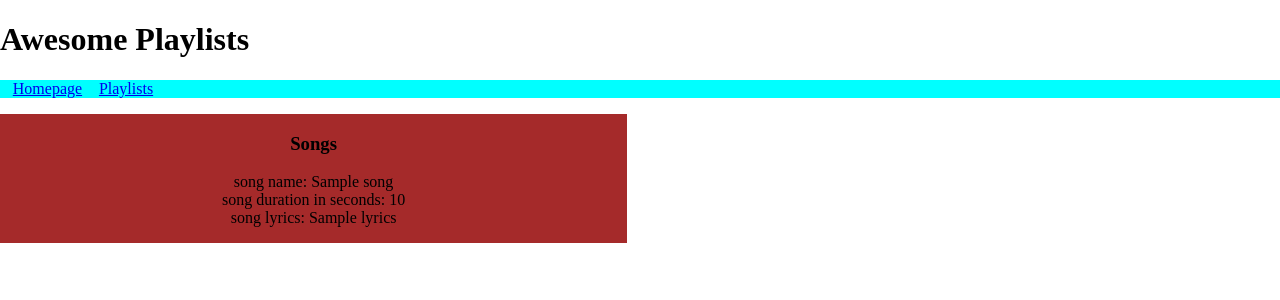
After one commit to RowinBodie/Jukebox, a CodeIgniter 4 app: template htdocs/app/Views/songDetail.php in a window 1280 px wide. The commit adds this page. Shown: the top 300 px of the page. Run offline with PHP 8.4 and a stand-in for CodeIgniter, Linux system fonts and the light colour scheme; the template is opened without the code that fills it: most values are stand-ins (such as "Sample title", 1, 10 or a date in 2020); some libraries are stand-ins or nearby versions.

Commit message:
Songs Description added
page made for songs description and started working on the queue

```diff
--- a/htdocs/app/Config/Routes.php
+++ b/htdocs/app/Config/Routes.php
@@ -38,6 +38,7 @@ $routes->setAutoRoute(true);
 $routes->get('/', 'Home::loadGeneralPage');
 $routes->get("playlists", "playlists::playlists");
 $routes->get("genres/(:alphanum)", "Home::loadGenre/$1");
+$routes->get("songDetail/(:alphanum)", "songDetail::loadSongDetail/$1");
 
 /*
  * --------------------------------------------------------------------
--- a/htdocs/app/Controllers/BaseController.php
+++ b/htdocs/app/Controllers/BaseController.php
@@ -47,6 +47,6 @@ abstract class BaseController extends Controller
 
         // Preload any models, libraries, etc, here.
 
-        // E.g.: $this->session = \Config\Services::session();
+       $this->session = \Config\Services::session();
     }
 }
--- a/htdocs/app/Views/Index.php
+++ b/htdocs/app/Views/Index.php
@@ -31,7 +31,7 @@
                 <h3>Songs</h3>
                 <ul id="songs-list">
                     <?php foreach($songs as $count => $song){
-                        ?><li><?php echo $song["name"] ?></li>
+                        ?><li><a href="/songDetail/<?php echo $song["id"] ?>"><?php echo $song["name"] ?></a></li>
                     <?php } ?>
                 </ul>
             </div>
--- /dev/null
+++ b/htdocs/app/Views/songDetail.php
@@ -0,0 +1,36 @@
+<!DOCTYPE html>
+<html lang="en">
+<head>
+    <meta charset="UTF-8">
+    <meta http-equiv="X-UA-Compatible" content="IE=edge">
+    <meta name="viewport" content="width=device-width, initial-scale=1.0">
+    <title>Song Details</title>
+    <link rel="stylesheet" href="/css/index.css">
+</head>
+<body>
+<body>
+    <div>
+        <div>
+            <h1>Awesome Playlists</h1>
+        </div>
+        <nav>
+            <ul id="nav-items">
+                <li><a href="/">Homepage</a></li>
+                <li><a href="/playlists">Playlists</a></li>
+            </ul>
+        </nav>
+    <div class="song">
+        <div id="songs">
+            <h3>Songs</h3>
+            <ul id="songs-list">
+                <?php foreach($songs as $count => $song){?>
+                    <li>song name: <?php echo $song["name"] ?></li>
+                    <li>song duration in seconds: <?php echo $song["duration"] ?></li>
+                    <li>song lyrics: <?php echo $song["lyrics"] ?></li>
+                <?php } ?>
+            </ul>
+        </div>
+    </div>
+</body>
+</body>
+</html>
```
Also changed, not shown: htdocs/app/Controllers/songDetail.php (added, +14 -0 lines).
